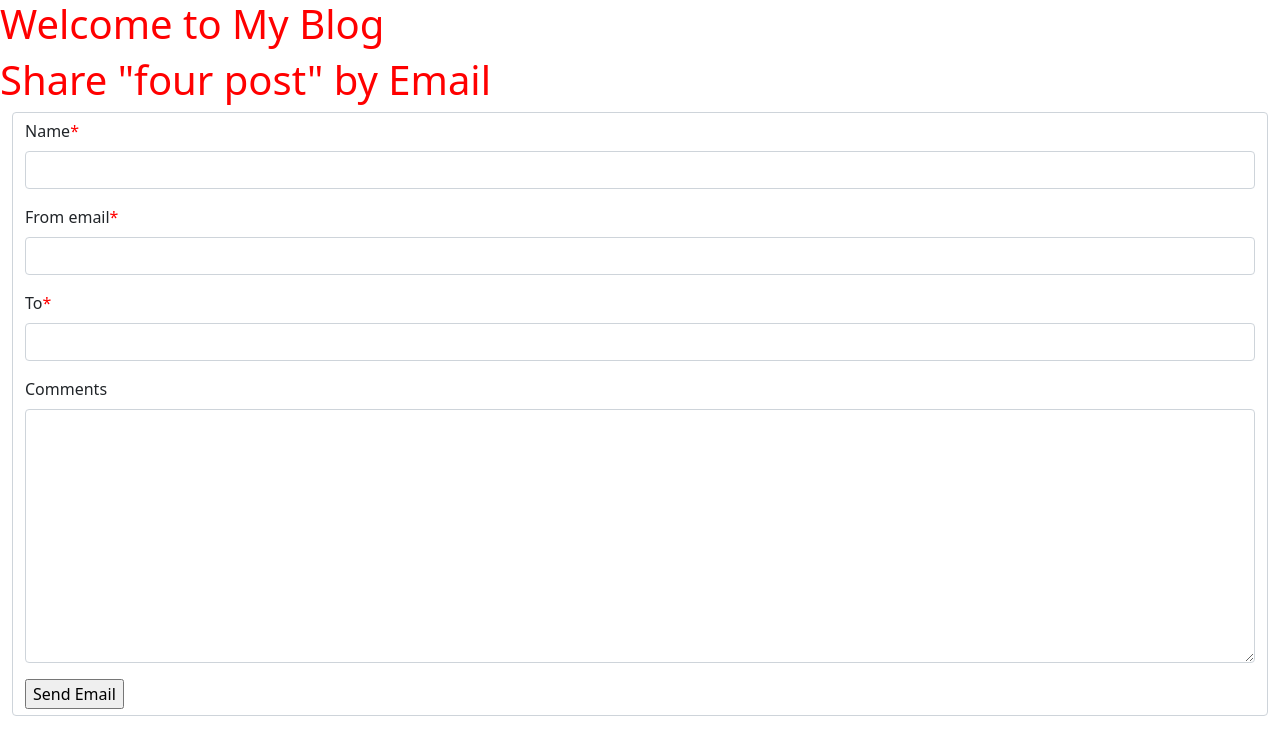
After one commit to mahmoudakram77/test-repo, a Django app: a page that uses blog/templates/base.html in a window 1280 px wide. The commit adds this page. Shown: the top 755 px of the page. Run offline with Django 5.2, Linux system fonts and the light colour scheme; data comes from the database, SQL or seed files in the repository; both versions use the stored data as it was after the commit; some libraries are stand-ins or nearby versions.

Commit message:
pagination_sharePost_send_email

```diff
--- /dev/null
+++ b/blog/forms.py
@@ -0,0 +1,8 @@
+from django import forms
+
+
+class EmailPostForm(forms.Form):
+    name = forms.CharField(max_length=25)
+    from_email = forms.EmailField()
+    to = forms.EmailField()
+    comments = forms.CharField(required=False, widget=forms.Textarea)
--- a/blog/static/css/style.css
+++ b/blog/static/css/style.css
@@ -1,3 +1,7 @@
 h1 {
   color: red;
 }
+
+.asteriskField  {
+  color: red;
+}
--- a/blog/templates/base.html
+++ b/blog/templates/base.html
@@ -4,10 +4,17 @@
   <head>
     <meta charset="UTF-8" />
     <meta name="viewport" content="width=device-width, initial-scale=1.0" />
-    <link rel="stylesheet" href="{% static 'css/style.css' %}" />
-    <title>{%block title%} {% endblock %}</title>
+    <link href="https://cdn.jsdelivr.net/npm/bootstrap@5.0.2/dist/css/bootstrap.min.css" rel="stylesheet" integrity="sha384-EVSTQN3/azprG1Anm3QDgpJLIm9Nao0Yz1ztcQTwFspd3yD65VohhpuuCOmLASjC" crossorigin="anonymous">
+    <link rel="stylesheet" href="{% static 'css/style.css' %}">
+    <title>{% block title %}My Site{% endblock %}</title>
   </head>
   <body>
-    {% block content %} {% endblock content %}
+    <header>
+      <h1>Welcome to My Blog</h1>
+    </header>
+    <main>{% block content %} {% endblock %}</main>
+    <script src="https://cdn.jsdelivr.net/npm/@popperjs/core@2.9.2/dist/umd/popper.min.js" integrity="sha384-IQsoLXl5PILFhosVNubq5LC7Qb9DXgDA9i+tQ8Zj3iwWAwPtgFTxbJ8NT4GN1R8p" crossorigin="anonymous"></script>
+<script src="https://cdn.jsdelivr.net/npm/bootstrap@5.0.2/dist/js/bootstrap.min.js" integrity="sha384-cVKIPhGWiC2Al4u+LWgxfKTRIcfu0JTxR+EQDz/bgldoEyl4H0zUF0QKbrJ0EcQF" crossorigin="anonymous"></script>
+    <script src="https://cdn.jsdelivr.net/npm/bootstrap@5.0.2/dist/js/bootstrap.bundle.min.js" integrity="sha384-MrcW6ZMFYlzcLA8Nl+NtUVF0sA7MsXsP1UyJoMp4YLEuNSfAP+JcXn/tWtIaxVXM" crossorigin="anonymous"></script>
   </body>
 </html>
--- a/blog/templates/blog/post_detail.html
+++ b/blog/templates/blog/post_detail.html
@@ -9,4 +9,6 @@ body:{{post.body}} <br />
 
 author:{{post.author}} <br />
 
-date published:{{post.created_at}} {% endblock content %}
+date published:{{post.created_at}}
+<a href="{% url 'blog:post-share' post.slug %}">share</a>
+{% endblock content %}
--- /dev/null
+++ b/blog/templates/blog/post_share.html
@@ -0,0 +1,25 @@
+{% extends 'base.html' %}
+{% load crispy_forms_tags %}
+
+{% block content %}
+
+  {% if sent %}
+    <h1>Email Successfully Sent</h1>
+    <p>
+      The post "{{ post.title }}" was successfully sent to {{ recipient_email }}.
+    </p>
+    <p>
+      The email was sent by {{ sender_email }}.
+    </p>
+  {% else %}
+    <h1>Share "{{ post.title }}" by Email</h1>
+    <div class="container-fluid">
+      <form class='form-control' action="" method='post'>
+        {% csrf_token %}
+        {{ form|crispy }}
+        <input type="submit" value='Send Email'>
+      </form>
+    </div>
+  {% endif %}
+
+{% endblock content %}
--- a/blog/urls.py
+++ b/blog/urls.py
@@ -4,6 +4,8 @@ from . import views
 app_name = 'blog'
 
 urlpatterns = [
-  path('blog/', views.post_list , name='post-list'),
+  # path('blog/', views.post_list , name='post-list'),
+  path('blog/', views.PostListView.as_view(), name='post-list'),
   path('blog/<slug:slug>/', views.post_detail , name='post-detail'),
+  path('blog/<slug:slug>/share/', views.post_share , name='post-share'),
 ]
--- a/blog/views.py
+++ b/blog/views.py
@@ -1,17 +1,72 @@
 from django.shortcuts import render , get_object_or_404
 from .models import Post
 from django.http import Http404
+from django.urls import reverse
+from django.core.paginator import Paginator
+from django.views.generic import ListView
+from django.core.paginator import EmptyPage, PageNotAnInteger
+from .forms import EmailPostForm
+from django.core.mail import send_mail
+# def post_list(request):
+#   posts = Post.objects.all()
+#   paginator = Paginator(posts, 1)
+#   page_number = request.GET.get('page')
+#   page_obj = paginator.get_page(page_number)
 
+#   return render(request, 'blog/post_list.html',{'page_obj':page_obj})
 
-def post_list(request):
-  posts = Post.objects.all()
-  return render(request, 'blog/post_list.html',{'posts':posts})
-# Create your views here.
-
-def post_detail(request, slug):
-    post = get_object_or_404(Post , slug=slug , status=Post.Status.PUBLISHED)
+class PostListView(ListView):
+    model = Post
+    paginate_by = 1
+    context_object_name = 'posts'
+    template_name = 'blog/post_list.html'
 
 
 
 
+# Create your views here.
+
+def post_detail(request , slug):
+    post = get_object_or_404(Post , slug=slug , status=Post.Status.PUBLISHED)
+
     return render(request, 'blog/post_detail.html', {'post':post})
+
+
+
+
+
+def post_share(request, slug):
+    post = get_object_or_404(Post, slug=slug)
+    sent = False
+    recipient_email = None
+    sender_email = None
+
+    if request.method == 'POST':
+        form = EmailPostForm(request.POST)
+        if form.is_valid():
+            cd = form.cleaned_data
+            post_url = request.build_absolute_uri(post.get_absolute_url())
+            subject = f"{cd['name']} recommends you reading '{post.title}'"
+            message = f"Read {post.title} at {post_url}\n{cd['name']}'s comments: {cd['comments']}\n\nSent by: {cd['from_email']}"
+
+            send_mail(subject, message, 'mahmoudeljaru@gmail.com', [cd['to']])
+
+            # Set the sent flag to True and store the recipient and sender email
+            sent = True
+            recipient_email = cd['to']
+            sender_email = cd['from_email']
+
+            # Clear the form
+            form = EmailPostForm()
+    else:
+        form = EmailPostForm()
+
+    context = {
+        'form': form,
+        'post': post,
+        'sent': sent,
+        'recipient_email': recipient_email,
+        'sender_email': sender_email
+    }
+
+    return render(request, 'blog/post_share.html', context)
```
Also changed, not shown: blog/templates/blog/pagination.html (added, +15 -0 lines), blog/templates/blog/post_list.html (+9 -5 lines), post_project/settings.py (+11 -0 lines), db.sqlite3.
